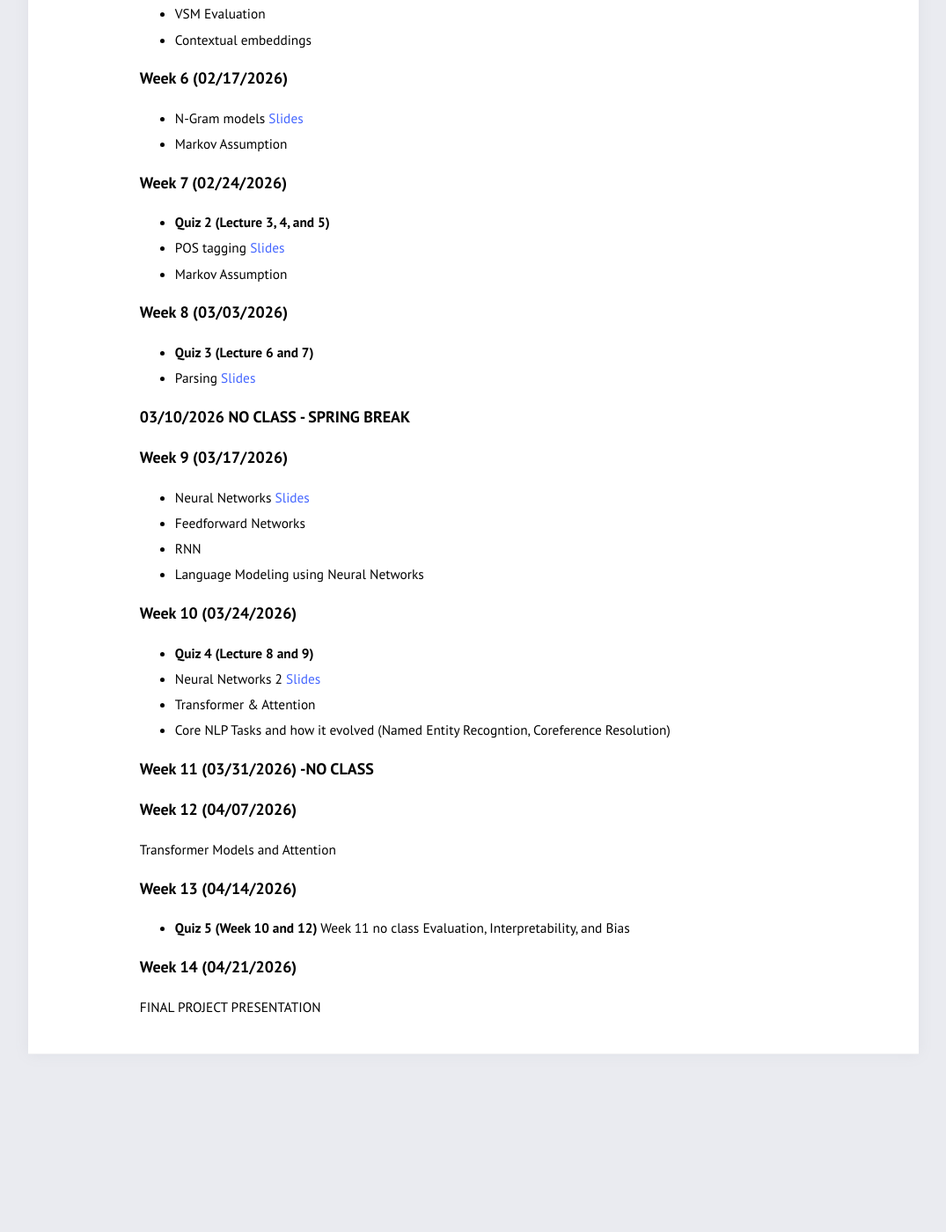
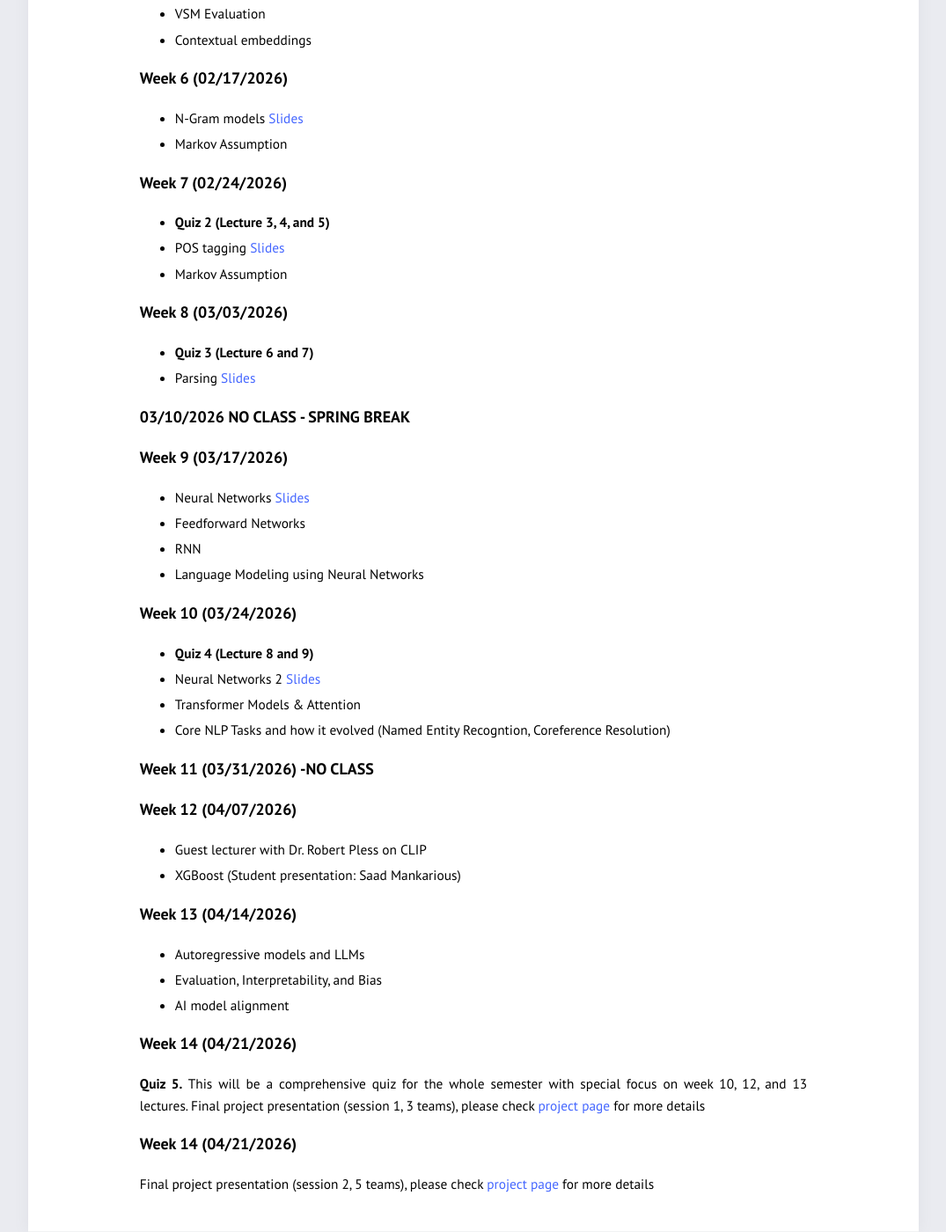
Before and after one commit to azirikly/nlu-gw26, a Jekyll site: the page built from syllabus.md, in a window 1280 px wide and 1400 px high, scrolled down 795 px. Shown: the whole window at 88% size, without its empty margins (102-1177 px from the left). Built offline with Jekyll 4.4.1, drawn with Linux system fonts in a browser that asks for light colours; before the commit the page ends 1993 px from its top, so only the background shows below that.

Commit message:
Syllabus update with project and quiz5 dates

```diff
--- a/syllabus.md
+++ b/syllabus.md
@@ -46,17 +46,23 @@ Text Classification [Slides](slides/Lecture3_NLU_Zirikly.pdf)
 ### Week 10 (03/24/2026)
 * **Quiz 4 (Lecture 8 and 9)**
 - Neural Networks 2 [Slides](slides/Lecture10_NLU_Zirikly.pdf)
-- Transformer & Attention
+- Transformer Models & Attention
 - Core NLP Tasks and how it evolved (Named Entity Recogntion, Coreference Resolution)
 
 ### Week 11 (03/31/2026) -NO CLASS
 
 ### Week 12 (04/07/2026)
-Transformer Models and Attention
+- Guest lecturer with Dr. Robert Pless on CLIP
+- XGBoost (Student presentation: Saad Mankarious)
 
 ### Week 13 (04/14/2026)
-* **Quiz 5 (Week 10 and 12)** Week 11 no class
-Evaluation, Interpretability, and Bias
+- Autoregressive models and LLMs
+- Evaluation, Interpretability, and Bias
+- AI model alignment
 
 ### Week 14 (04/21/2026)
-FINAL PROJECT PRESENTATION
+**Quiz 5.** This will be a comprehensive quiz for the whole semester with special focus on week 10, 12, and 13 lectures.
+Final project presentation (session 1, 3 teams), please check [project page](projects.md) for more details
+
+### Week 14 (04/21/2026)
+Final project presentation (session 2, 5 teams), please check [project page](projects.md) for more details
```
